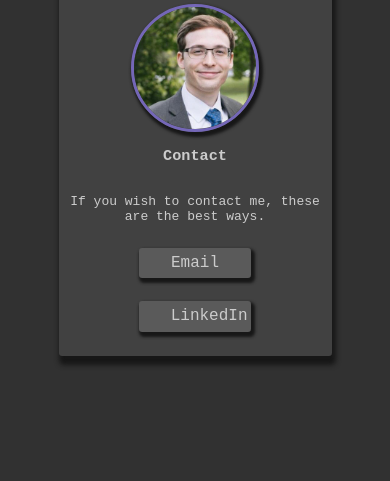
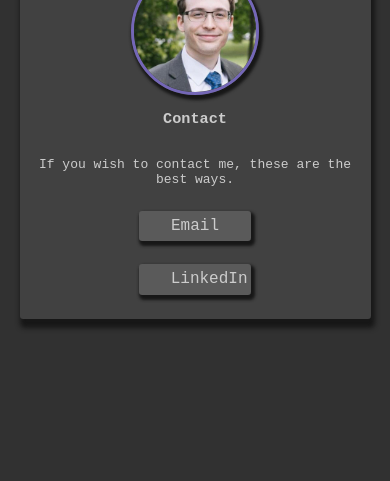
Before and after one commit to jczimmerman/jczimmerman.github.io, a plain HTML site: page index.html in a window 390 px wide. Shown: the part 363-844 px from the top of the page. Drawn offline with Linux system fonts and the light colour scheme.

Commit message:
small mobile ui update

```diff
--- a/styles.css
+++ b/styles.css
@@ -325,6 +325,11 @@ body {
 
 /** MOBILE MEDIA QUERIES **/
 @media only screen and (max-width: 650px) {
+  /** GLOBAL STYLES **/
+  body {
+    width: 90%;
+  }
+
   /** NAV BAR STYLES **/
   .nav-list {
     flex-direction: column;
```
